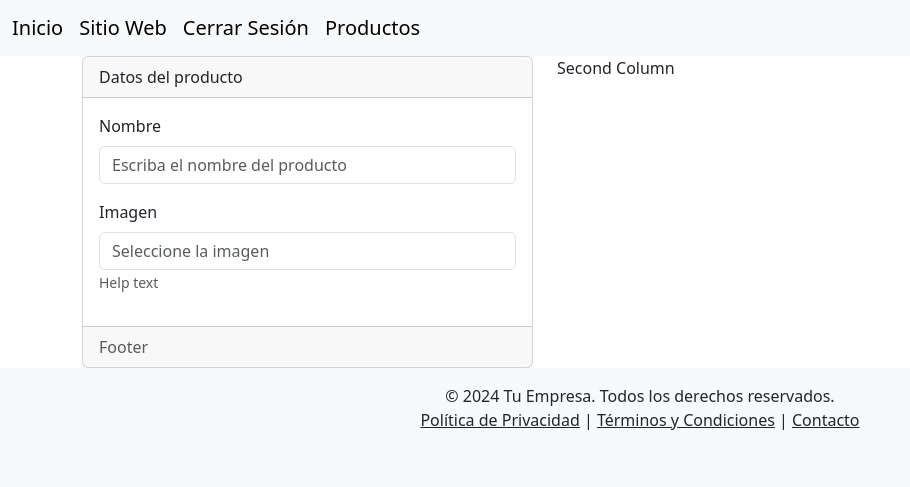
After one commit to CodeStrong2023/SEDECODE, a Flask app: page /admin/products in a window 1280 px wide. The commit adds this page. Shown: the top 487 px of the page, without its empty margins (0-910 px from the left). Run offline with Flask 3, Linux system fonts and the light colour scheme.

Commit message:
FEAT: Add admin products, new funcionality

```diff
--- a/ecommerce/app.py
+++ b/ecommerce/app.py
@@ -22,5 +22,9 @@ def admin_index():
 def admin_login():
     return render_template('admin/login.html')
 
+@app.route('/admin/products')
+def products():
+    return render_template('admin/products.html')
+
 if __name__ == '__main__':
     app.run(debug=True)
--- a/ecommerce/templates/admin/footer.html
+++ b/ecommerce/templates/admin/footer.html
@@ -1,7 +1,3 @@
-</div>
-
-
-
 
 <footer class="mt-auto bg-light text-dark text-center py-3">
     <div class="container">
--- a/ecommerce/templates/admin/header.html
+++ b/ecommerce/templates/admin/header.html
@@ -14,15 +14,13 @@
   <nav class="navbar navbar-light bg-light">
     <div class="container-fluid">
       <div class="d-flex">
-        <a class="navbar-brand" href="#">Inicio</a> <!--TODO: Agregar el href-->
-        <a class="navbar-brand" href="#">Sitio Web</a> <!--TODO: Agregar el href-->
-        <a class="navbar-brand" href="#">Sitio Web</a> <!--TODO: Agregar el href-->
+        <a class="navbar-brand" href="/admin">Inicio</a>
+        <a class="navbar-brand" href="/about">Sitio Web</a>
         <a class="navbar-brand" href="#">Cerrar Sesión</a> <!--TODO: Agregar el href-->
+        <a class="navbar-brand" href="/admin/products">Productos</a>
 
 
       </div>
 
     </div>
   </nav>
-
-  <div class="container">
--- /dev/null
+++ b/ecommerce/templates/admin/products.html
@@ -0,0 +1,52 @@
+{% include 'admin/header.html' %}
+<div class="container">
+    <div class="row">
+        <div class="col-md-5">
+            <div class="card">
+                <div class="card-header">Datos del producto</div>
+                <div class="card-body">
+                    <form action="" method="post">
+                        <div class="mb-3">
+                            <label for="txtNombre" class="form-label">Nombre</label>
+                            <input
+                                type="text"
+                                class="form-control"
+                                name="txtNombre"
+                                id="txtNombre"
+                                aria-describedby="helpId"
+                                placeholder="Escriba el nombre del producto"
+                            />
+                        </div>
+
+                        <div class="mb-3">
+                            <label for="txtImagen" class="form-label">Imagen</label>
+                            <input
+                                type="text"
+                                class="form-control"
+                                name="txtImagen"
+                                id="txtImagen"
+                                aria-describedby="helpId"
+                                placeholder="Seleccione la imagen"
+                            />
+                            <small id="helpId" class="form-text text-muted">Help text</small>
+                        </div>
+
+
+
+
+                    </form>
+                </div>
+                <div class="card-footer text-muted">Footer</div>
+            </div>
+        </div>
+        <div class="col-md-7">
+            Second Column
+        </div>
+
+    </div>
+</div>
+
+
+
+
+{% include 'admin/footer.html' %}
```
Also changed, not shown: ecommerce/templates/admin/close.html (added).
